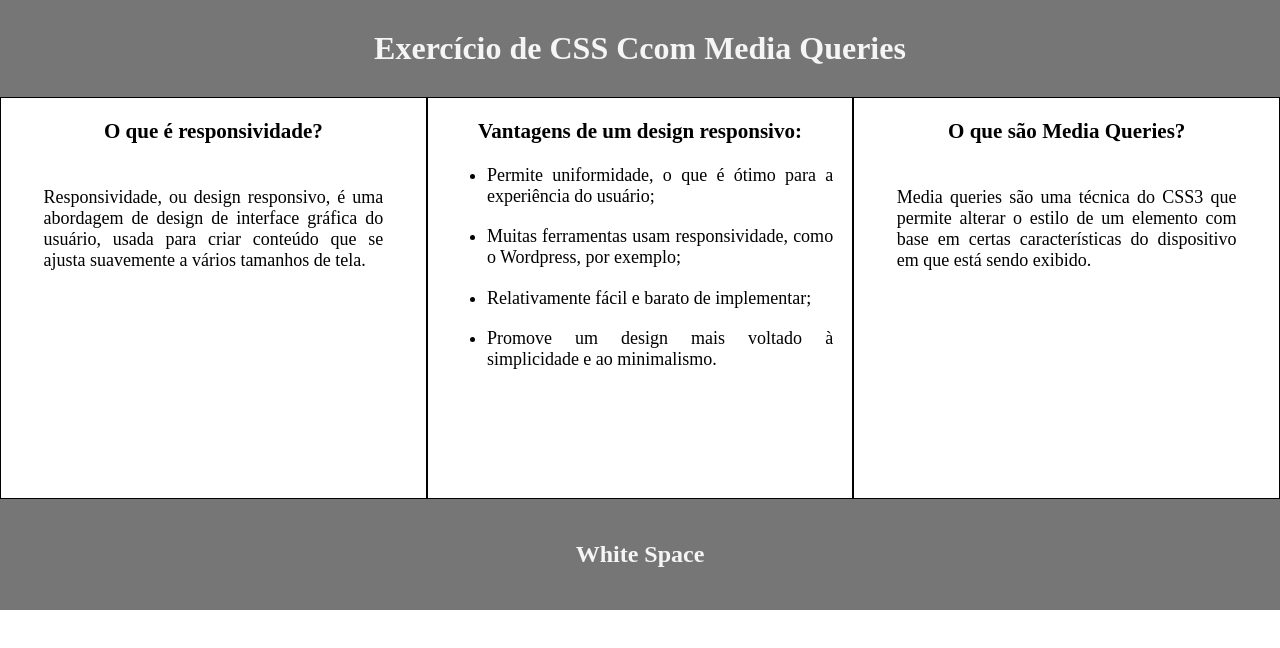
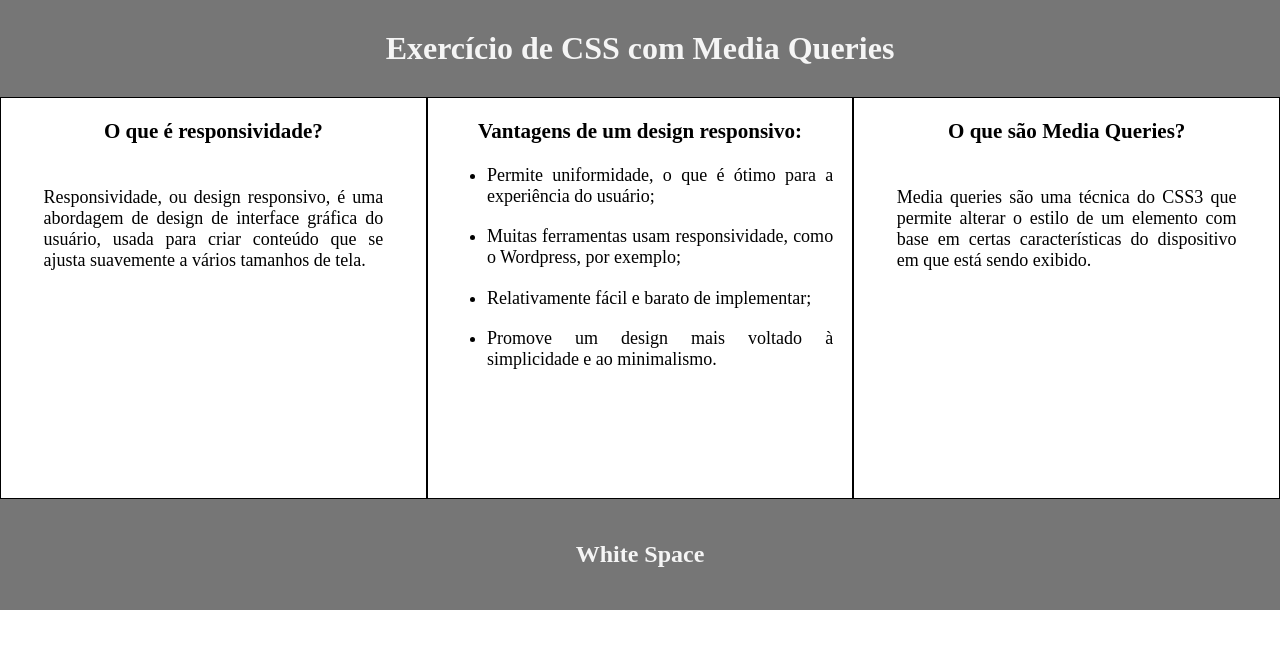
Before and after one commit to Pedro-Henrique-Pontes-Martins/Exercicio-CSS-Responsive, a plain HTML site: page index.html in a window 1280 px wide. Drawn offline with Linux system fonts and the light colour scheme.

Commit message:
remoção do c maiúsculo do título.

```diff
--- a/index.html
+++ b/index.html
@@ -8,7 +8,7 @@
 </head>
 <body>
     <header>
-        <h1>Exercício de CSS Ccom Media Queries</h1>
+        <h1>Exercício de CSS com Media Queries</h1>
     </header>
     <main>
         <div class="col1">
```
